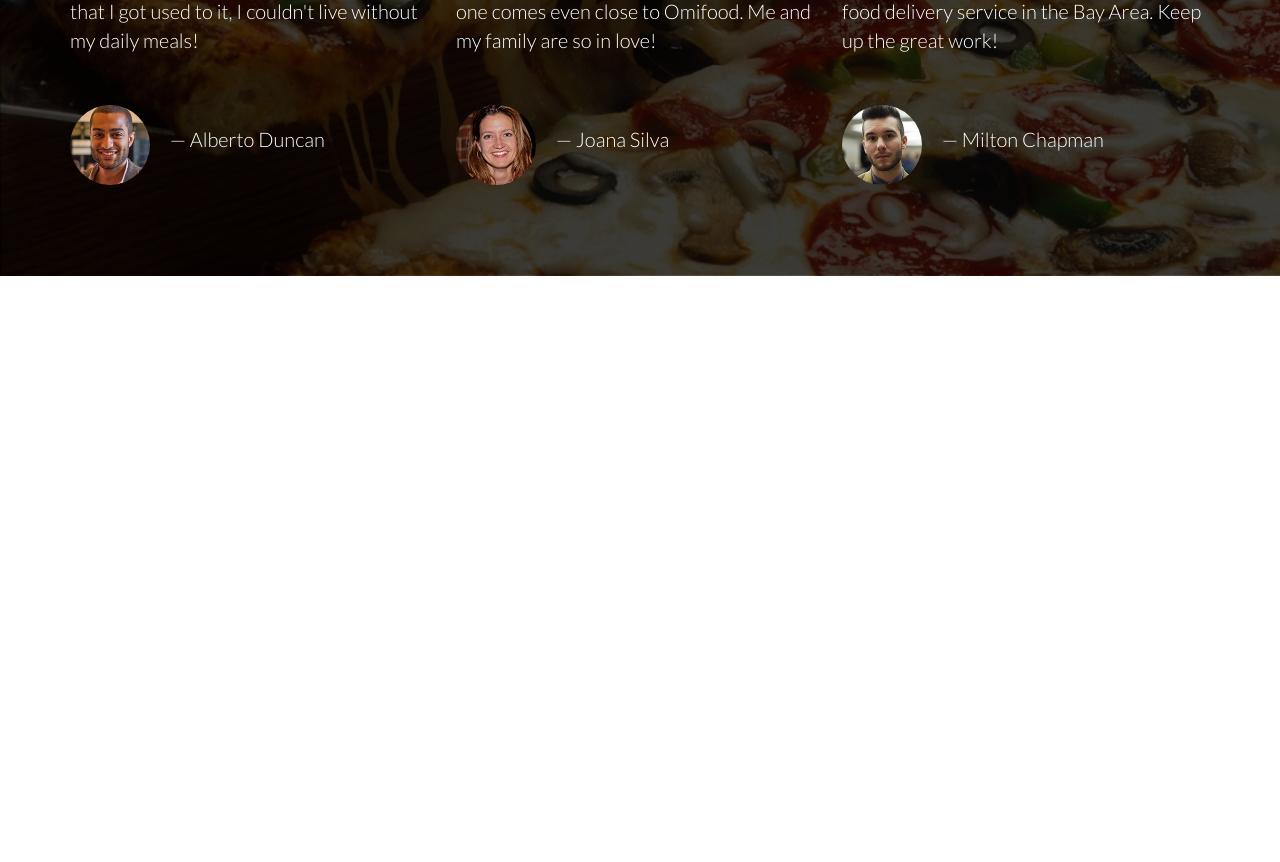
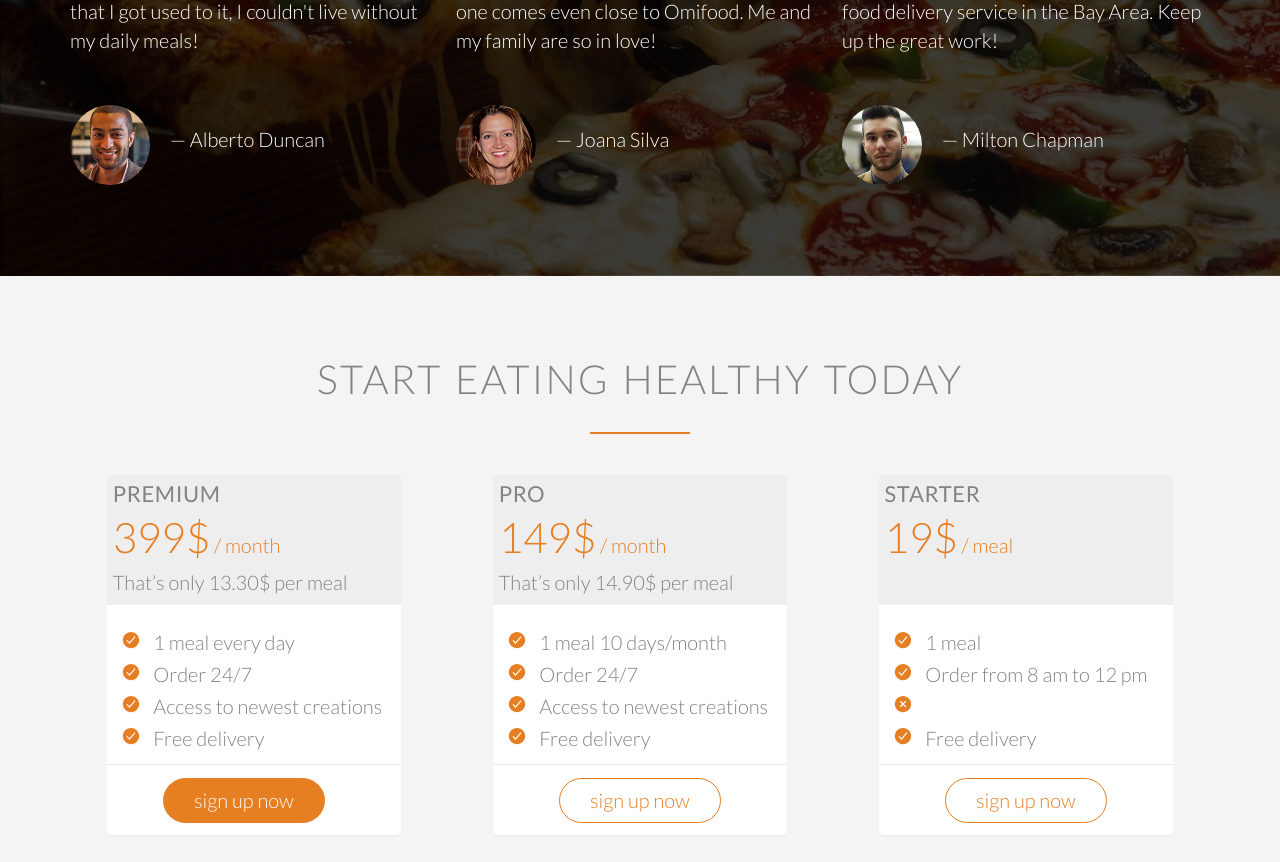
Before and after one commit to Jallouli-Yassine/omniFood-front-end, a plain HTML site: page index.html in a window 1280 px wide. Shown: the part 3839-4701 px from the top of the page. Before the commit the page ends 4275 px from the top, so only its background shows below. Drawn offline with nearby package versions, Linux system fonts and the light colour scheme.

Commit message:
sign up cards done

```diff
--- a/index.html
+++ b/index.html
@@ -18,6 +18,7 @@
 <title>tma5mi5a.tn</title>
 
 <body>
+
   <header>
 
     <nav>
@@ -296,8 +297,115 @@
 
   </section>
 
-  <section>
+  <section class="signUpSection">
+    <div class="row">
+      <h2>Start eating healthy today</h2>
+    </div>
 
+    <div class="row">
+      <div class="col span-1-of-3">
+        <div class="cart">
+          <div class="cartHeader">
+            <h3>PREMIUM</h3>
+            <p class="price"> <span>399$</span> / month</p>
+            <p>That’s only 13.30$ per meal</p>
+          </div>
+          <div class="cartINfo">
+            <ul>
+              <li>
+                <ion-icon name="checkmark-circle"></ion-icon>
+                1 meal every day
+              </li>
+              <li>
+                <ion-icon name="checkmark-circle"></ion-icon>
+                Order 24/7
+              </li>
+              <li>
+                <ion-icon name="checkmark-circle"></ion-icon>
+                Access to newest creations
+              </li>
+              <li>
+                <ion-icon name="checkmark-circle"></ion-icon>
+                Free delivery
+              </li>
+            </ul>
+          </div>
+
+          <div class="btnCart">
+            <a href="#" class="btn btn-full">sign up now</a>
+          </div>
+        </div>
+
+      </div>
+
+      <div class="col span-1-of-3">
+        <div class="cart">
+          <div class="cartHeader">
+            <h3>PRO</h3>
+            <p class="price"> <span>149$</span> / month</p>
+            <p>That’s only 14.90$ per meal</p>
+          </div>
+          <div class="cartINfo">
+            <ul>
+              <li>
+                <ion-icon name="checkmark-circle"></ion-icon>
+                1 meal 10 days/month
+              </li>
+              <li>
+                <ion-icon name="checkmark-circle"></ion-icon>
+                Order 24/7
+              </li>
+              <li>
+                <ion-icon name="checkmark-circle"></ion-icon>
+                Access to newest creations
+              </li>
+              <li>
+                <ion-icon name="checkmark-circle"></ion-icon>
+                Free delivery
+              </li>
+            </ul>
+          </div>
+          <div class="btnCart">
+            <a href="" class="btn btn-ghost">sign up now</a>
+          </div>
+        </div>
+
+      </div>
+
+      <div class="col span-1-of-3">
+        <div class="cart">
+          <div class="cartHeader">
+            <h3>STARTER</h3>
+            <p class="price"><span>19$</span> / meal</p>
+            <p></p>
+          </div>
+          <div class="cartINfo">
+            <ul>
+              <li>
+                <ion-icon name="checkmark-circle"></ion-icon>
+                1 meal
+              </li>
+              <li>
+                <ion-icon name="checkmark-circle"></ion-icon>
+                Order from 8 am to 12 pm
+              </li>
+              <li>
+                <ion-icon name="close-circle"></ion-icon>
+              </li>
+              <li>
+                <ion-icon name="checkmark-circle"></ion-icon>
+                Free delivery
+              </li>
+            </ul>
+          </div>
+          <div class="btnCart">
+            <a href="" class="btn btn-ghost">sign up now</a>
+          </div>
+        </div>
+
+      </div>
+
+    </div>
   </section>
 
 </body>
--- a/ressources/css/style.css
+++ b/ressources/css/style.css
@@ -132,6 +132,7 @@ header {
     background-image: linear-gradient(rgba(0, 0, 0, 0.70), rgba(0, 0, 0, 0.70)), url(../img/hero.jpg);
     background-position: center;
     background-size: cover;
+    background-attachment: fixed;
 }
 
 .hero-text-box {
@@ -315,6 +316,7 @@ h4 {
     width: 100%;
     background-position: center;
     background-size: cover;
+    background-attachment: fixed;
 }
 
 .customers h2 {
@@ -356,6 +358,77 @@ h4 {
     padding-left: 100px;
 }
 
+/* SIGN UP SECTION */
+
+.signUpSection {
+    background-color: #f4f4f4;
+}
+
+.cart {
+    background-color: #fff;
+    border-radius: 5px;
+    width: 80%;
+    margin-left: 10%;
+    box-shadow: 0 2px 2px #efefef;
+}
+
+.cart ul {
+    list-style: none;
+}
+
+.cartHeader {
+    background-color: #eeeeee;
+    height: 130px;
+    padding: 2%;
+}
+
+.cartHeader p {
+    font-size: 100%;
+    line-height: 145%;
+}
+
+.cartHeader h3 {
+    margin: 0;
+    font-weight: 500;
+}
+
+.cartHeader span {
+    font-size: 210%;
+    line-height: 145%;
+}
+
+.price {
+    color: #e67e22;
+}
+
+.cartINfo {
+    padding: 5%;
+    height: 160px;
+    border-bottom: 1px solid #e8e8e8;
+}
+
+.cartINfo ul {
+    padding-top: 10px;
+}
+
+.cartINfo ul li {
+    margin-bottom: 3%;
+}
+
+.cartINfo ion-icon {
+    color: #e67e22;
+    margin-right: 3%;
+}
+
+.btnCart {
+    height: 70px;
+    text-align: center;
+}
+
+.btnCart a {
+    margin-top: 12.5px;
+}
+
 /*
  color: #e67e22;
 */
```
